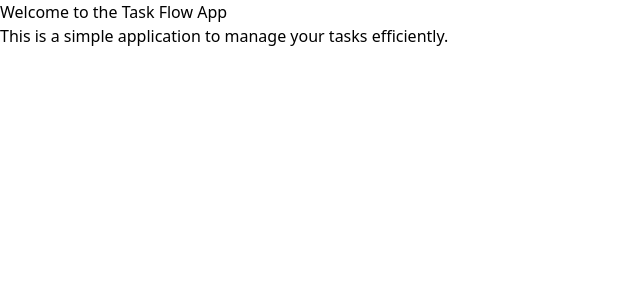
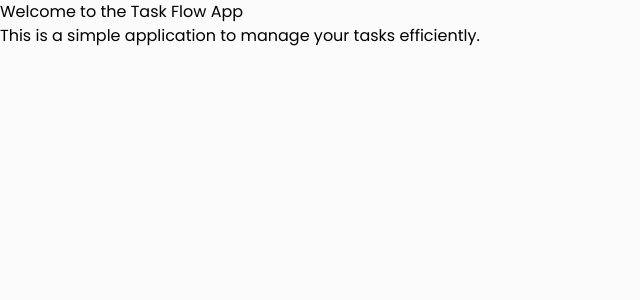
Before and after one commit to AThumar/TASK-FLOW, a React (Vite) app in the folder fontend/task-flow/: page / in a window 1280 px wide. Shown: the top 300 px of the page, without its empty margins (0-640 px from the left). Built offline with nearby package versions, Linux system fonts and the light colour scheme.

Commit message:
Added recharts for data visualization

```diff
--- a/fontend/task-flow/package.json
+++ b/fontend/task-flow/package.json
@@ -11,8 +11,14 @@
   },
   "dependencies": {
     "@tailwindcss/vite": "^4.1.11",
+    "axios": "^1.11.0",
+    "moment": "^2.30.1",
     "react": "^19.1.0",
     "react-dom": "^19.1.0",
+    "react-hot-toast": "^2.5.2",
+    "react-icons": "^5.5.0",
+    "react-router-dom": "^7.7.0",
+    "recharts": "^3.1.0",
     "tailwindcss": "^4.1.11"
   },
   "devDependencies": {
--- a/fontend/task-flow/src/index.css
+++ b/fontend/task-flow/src/index.css
@@ -1,2 +1,18 @@
 @import url('https://fonts.googleapis.com/css2?family=Poppins:ital,wght@0,100;0,200;0,300;0,400;0,500;0,600;0,700;0,800;0,900;1,100;1,200;1,300;1,400;1,500;1,600;1,700;1,800;1,900&display=swap');
 @import "tailwindcss";
+
+@theme{
+  --font-display: 'Poppins', sans-serif;
+  --breakpoint-3xl: 1920px;
+  --color-primary: blue;
+}
+
+@layer base{
+  html{
+    font-family: var(--font-display);
+  }
+  body{
+    background-color: #fcfbfc;
+    overflow-x:hidden; ;
+  }
+}
```
Also changed, not shown: 1 other file (tests, documents, lock files or other folders).
